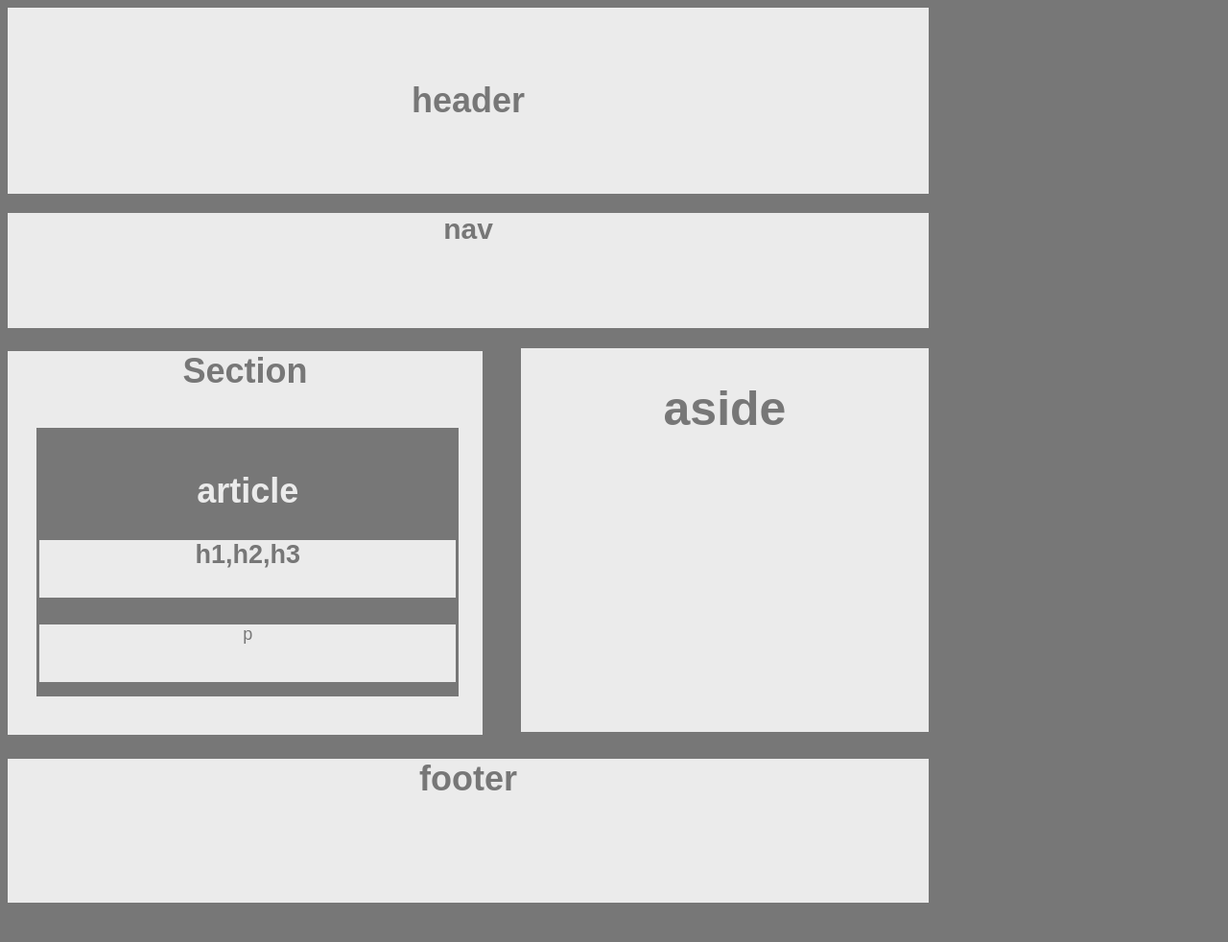
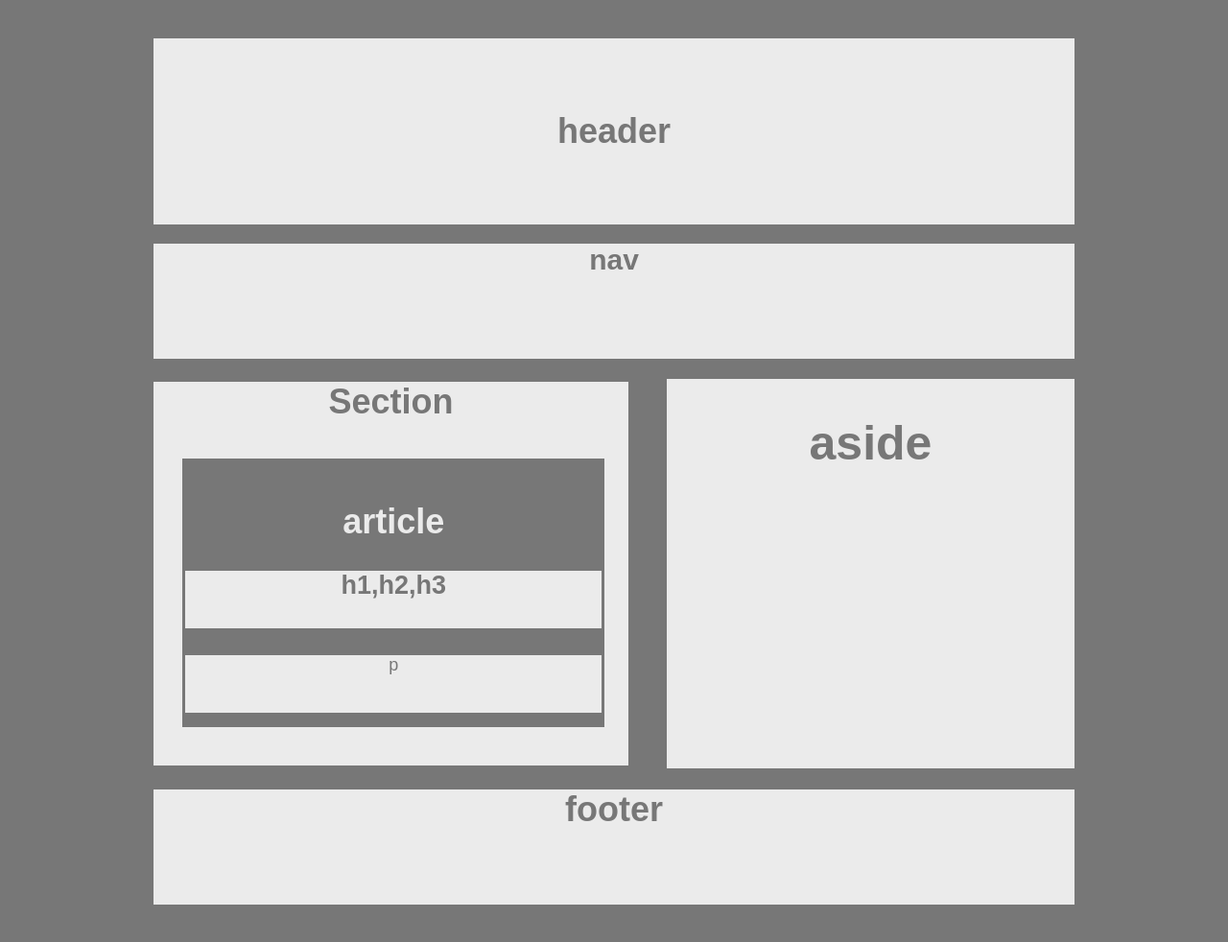
Before and after one commit to platzmanfan/HH-Wireframe, a plain HTML site: page index.html in a window 1280 px wide. Shown: the whole page at 96% size. Before the commit the page ends 949 px from the top, so only its background shows below. Drawn offline with Linux system fonts and the light colour scheme.

Commit message:
easier layout

```diff
--- a/style.css
+++ b/style.css
@@ -4,8 +4,12 @@ body{
     background: #777;
     width: 960px;
     font-size: 18px;
+    margin:0 auto;
+    padding-bottom:40px;
+    padding-top:40px;
+
 }
-hgroup > h1, h2,  {
+.h1{
     margin: 20px 15px;
     padding: 0%;
     padding: left;
@@ -102,8 +106,10 @@ height: 400px;
     width: 425px;
     padding-left: 0%;
     padding:0px;
+    padding-top:4px;
+    padding-bottom:2px;
     margin: 21px 15px;
-    margin-right: 0cm;
+    margin-right:0;
     display: block;
     float:right;
     font-size: 25px;
@@ -116,7 +122,7 @@ height: 400px;
 }
 .footer{
     margin: 5px, 10px;
-    height: 150px;
+    height: 120px;
     background: #ebebeb;
     text-align:center;
 }
```
Also changed, not shown: index.html (+3 -3 lines), 2 other files.
